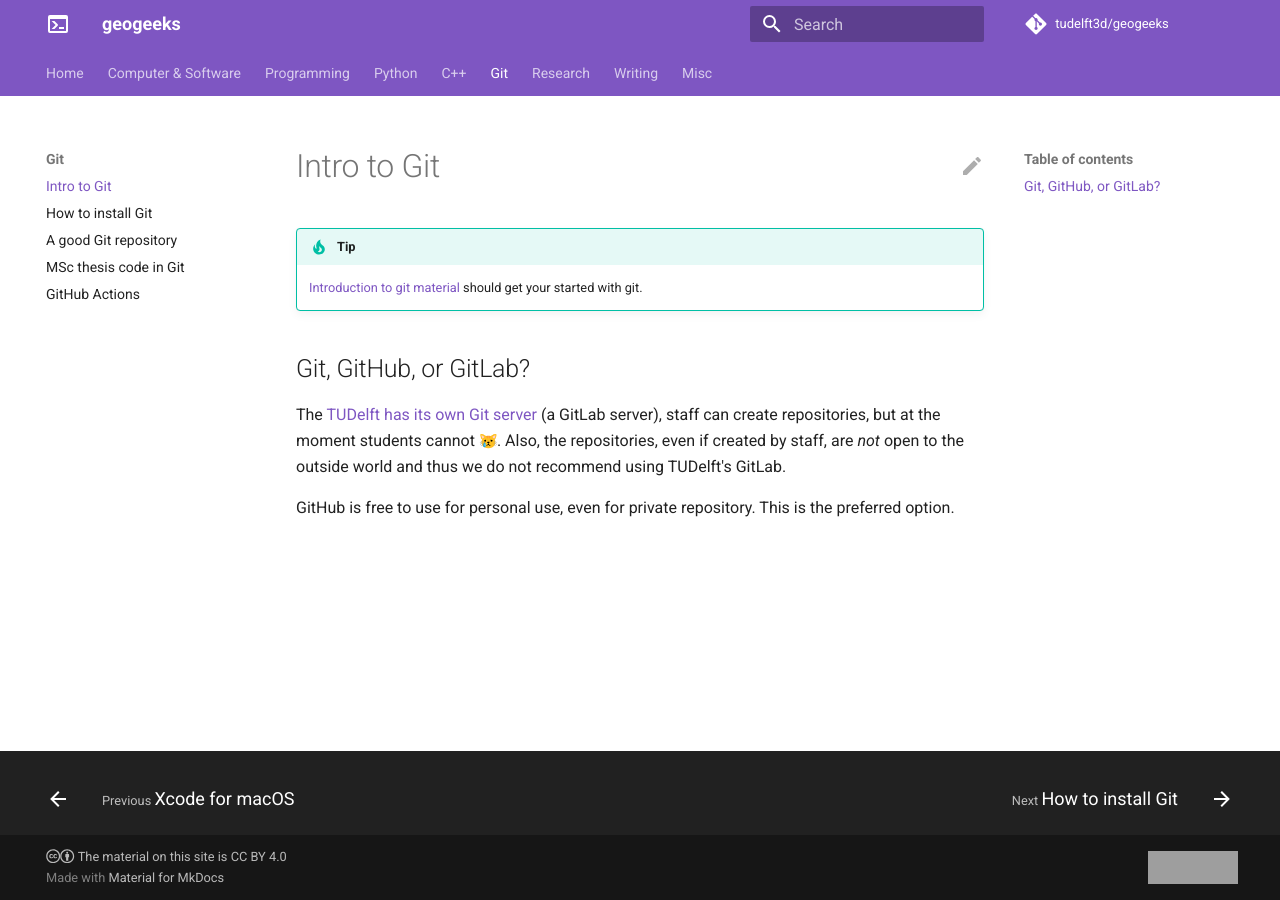
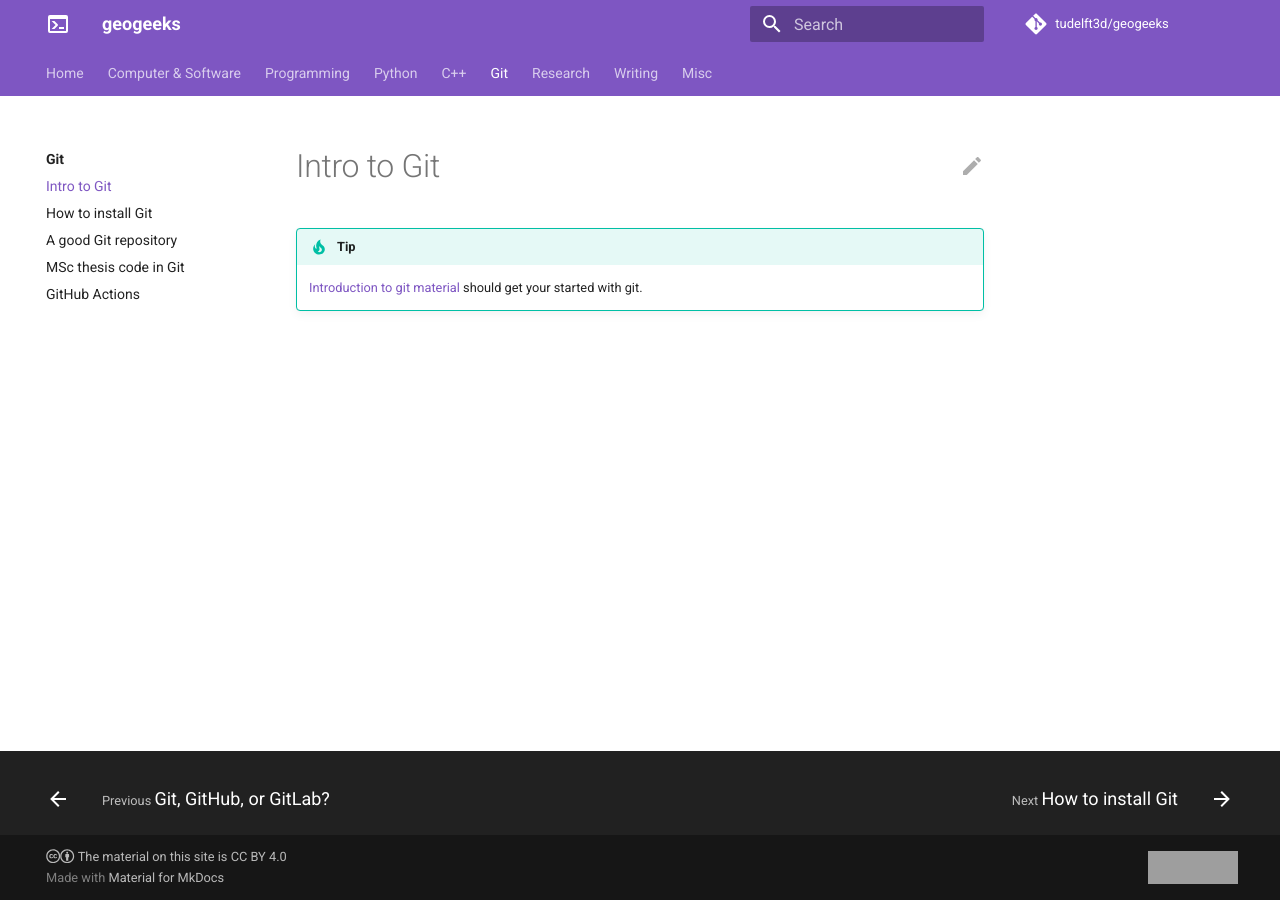
Before and after one commit to tudelft3d/geogeeks, an MkDocs documentation site: the page built from docs/git/gitintro.md, in a window 1280 px wide. Built offline with MkDocs 1.6.1 and Material for MkDocs 9.7.7, drawn with Linux system fonts in a browser that asks for light colours; emoji names are drawn with the system emoji font; comment, search, counter and statistics services are not loaded; grey boxes are pictures that could not be loaded.

```diff
--- a/docs/git/gitintro.md
+++ b/docs/git/gitintro.md
@@ -4,12 +4,3 @@
 !!! tip External material
 
     [Introduction to git material](https://github.com/tudelft3d/git-course-material) should get your started with git.
-
-
-## Git, GitHub, or GitLab?
-
-The [TUDelft has its own Git server](https://gitlab.tudelft.nl) (a GitLab server), staff can create repositories, but at the moment students cannot :crying_cat_face:.
-Also, the repositories, even if created by staff, are *not* open to the outside world and thus we do not recommend using TUDelft's GitLab.
-
-GitHub is free to use for personal use, even for private repository.
-This is the preferred option.
--- a/mkdocs.yml
+++ b/mkdocs.yml
@@ -65,6 +65,7 @@ nav:
     - cpp/wslclion.md
     - cpp/xcode.md
   - Git:
+    - git/index.md
     - git/gitintro.md
     - git/install.md
     - git/goodgit.md
```
Also changed, not shown: docs/git/index.md (added, +8 -0 lines), docs/git/install.md (+5 -3 lines).
